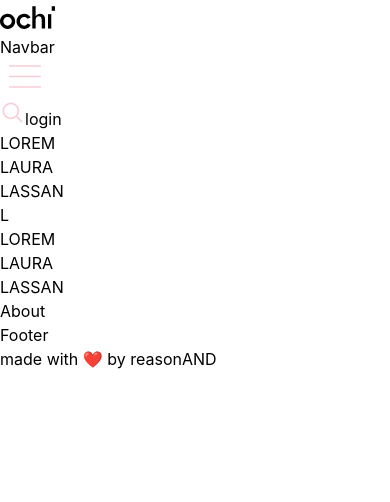
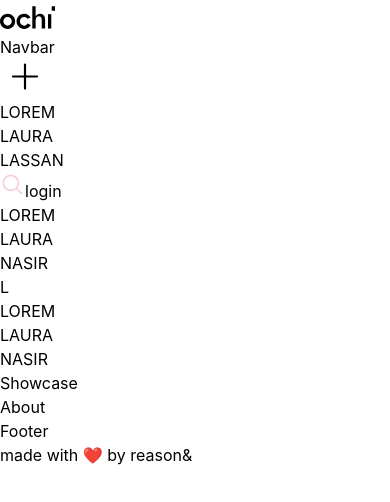
Before and after one commit to reasonAND/website, a React (Vite) app: page / in a window 390 px wide. Both pictures are taken after a click on the button 25 px from the left and 76 px from the top of the page. Shown: the top 502 px of the page. Built offline with nearby package versions, Linux system fonts and the light colour scheme.

Commit message:
added loader and mobile nav bar

```diff
--- a/src/App.jsx
+++ b/src/App.jsx
@@ -7,17 +7,19 @@ import Navbar from "./components/Navbar"
 import Footer from './components/Footer';
 import Showcase from './components/Showcase';
 import About from './components/About';
+import PreLoader from './components/PreLoader';
 
 
 function App() {
 
   const locomotiveScroll = new LocomotiveScroll();
   useEffect(() => {
-    document.title = 'Your Dynamic Title'; // Set your dynamic title here
+    document.title = 'Welcome!'; // Set your dynamic title here
   }, []);
 
   return (
     <>
+      <PreLoader />
       <Navbar />
       <Hero />
       <Showcase />
--- a/src/components/Footer.jsx
+++ b/src/components/Footer.jsx
@@ -6,8 +6,8 @@ const Footer = () => {
           Footer
         </h1>
       </div>
-      <div className="bg-[#242424] h-[5vh] flex justify-center items-center text-white">
-        made with ❤️ by reasonAND
+      <div className="bg-[#292551] h-[5vh] flex justify-center items-center text-white py-[15px]">
+        made with ❤️ by reason&
       </div>
     </>
   )
--- a/src/components/Hero.jsx
+++ b/src/components/Hero.jsx
@@ -1,11 +1,11 @@
 
 const Hero = () => {
-  const heroTexts = ["LOREM", "LAURA", "LASSAN"];
+  const heroTexts = ["LOREM", "LAURA", "NASIR"];
   return (
     <div className=" bg-[#242424] text-[#f7ced7] w-[100vw] h-[100vh] text-[20px]">
       <div className="sm:hidden">
         <div className="left h-[50vh] w-[100vw] px-5 py-11 sm:px-8 sm:text-[16px]">
-          <div className="my-6 leading-[69px]">
+          <div className="my-6 leading-[75px]">
             {heroTexts.map((title, index) => (
               index === 1
                 ? <div key={index} className="text-[12.5vw]">{title}</div>
--- a/src/components/Navbar.jsx
+++ b/src/components/Navbar.jsx
@@ -1,14 +1,29 @@
+import { useState } from "react";
+
 const Navbar = () => {
   // hides the navigation bar on scroll
+  const [isMenuOpen, setIsMenuOpen] = useState(false);
+  const [navOpacity, setNavOpacity] = useState(40);
+
+  const toggleMenu = () => {
+    setIsMenuOpen(!isMenuOpen);
+    isMenuOpen ? setNavOpacity(40) : setNavOpacity(100);
+  };
+
+  const heroTexts = ["LOREM", "LAURA", "LASSAN"];
+
   return (
-    <div className=" fixed w-[100vw] flex justify-between items-center py-[10px] px-4 sm:px-8 sm:text-[16px] text-[#f7ced7] text-[17px] bg-slate-800/40">
+    <div
+      className={`fixed w-[100vw] flex justify-between items-center py-[10px] px-4 sm:px-8 sm:text-[16px] text-[#f7ced7] text-[17px] bg-slate-800/${navOpacity}`}
+    >
       <div className="logo px-2">
         <svg
           width="55"
           height="35"
           viewBox="0 0 72 30"
           fill="none"
-          xmlns="http://www.w3.org/2000/svg">
+          xmlns="http://www.w3.org/2000/svg"
+        >
           <path
             d="M9.8393 10.2032C4.22951 10.3257 -0.0459221 14.7356 0.000372391 20.2752C0.0412204 25.3548 4.57808 30.3608 10.6862 29.9226C15.5145 29.5768 19.9015 25.4119 19.8525 20.0057C19.8035 14.5995 15.1904 10.0916 9.8393 10.2032ZM9.89649 25.7005C6.87101 25.7005 4.39834 23.1144 4.40924 19.9839C4.39525 19.2507 4.52792 18.522 4.79947 17.8407C5.07102 17.1594 5.47597 16.5392 5.99056 16.0164C6.50515 15.4937 7.11902 15.0789 7.79613 14.7966C8.47324 14.5142 9.19995 14.3698 9.93362 14.372C10.6673 14.3742 11.3931 14.5228 12.0686 14.8092C12.744 15.0956 13.3554 15.514 13.8668 16.0398C14.3783 16.5656 14.7796 17.1882 15.0471 17.8711C15.3146 18.554 15.4429 19.2834 15.4246 20.0166C15.4409 23.1008 12.9111 25.7059 9.88832 25.7005H9.89649Z"
             fill="currentColor"
@@ -32,18 +47,51 @@ const Navbar = () => {
         </svg>
       </div>
       <div className="hidden nav-middle desktop sm:flex">Navbar</div>
-      <button className="mobile hamburger sm:hidden">
+      <button className="mobile hamburger sm:hidden" onClick={toggleMenu}>
+        {isMenuOpen ? (
+          <svg
+            xmlns="http://www.w3.org/2000/svg"
+            width="50"
+            height="35"
+            fill="currentColor"
+            className="rotate-45"
+            viewBox="0 0 16 16">
+            <path d="M8 2a.5.5 0 0 1 .5.5v5h5a.5.5 0 0 1 0 1h-5v5a.5.5 0 0 1-1 0v-5h-5a.5.5 0 0 1 0-1h5v-5A.5.5 0 0 1 8 2Z" />
+          </svg>
+        )
+        : (
           <svg
             xmlns="http://www.w3.org/2000/svg"
             x="0px"
             y="0px"
             width="50"
-          height="35"
+            height="30"
             viewBox="0 0 50 50"
             fill="#f7ced7">
-          <path d="M 3 9 A 1.0001 1.0001 0 1 0 3 11 L 47 11 A 1.0001 1.0001 0 1 0 47 9 L 3 9 z M 3 24 A 1.0001 1.0001 0 1 0 3 26 L 47 26 A 1.0001 1.0001 0 1 0 47 24 L 3 24 z M 3 39 A 1.0001 1.0001 0 1 0 3 41 L 47 41 A 1.0001 1.0001 0 1 0 47 39 L 3 39 z"></path>
+            <path d="M 3 9 A 1.0001 1.0001 0 1 0 3 11 L 47 11 A 1.0001 1.0001 0 1 0 47 9 L 3 9 z M 3 24 A 1.0001 1.0001 0 1 0 3 26 L 47 26 A 1.0001 1.0001 0 1 0 47 24 L 3 24 z M 3 39 A 1.0001 1.0001 0 1 0 3 41 L 47 41 A 1.0001 1.0001 0 1 0 47 39 L 3 39 z" />
           </svg>
+        )}
       </button>
+      {isMenuOpen && (
+        <div className="absolute top-full left-0 w-full h-[100vh] bg-slate-800 p-4 z-[69]">
+          <p className="text-white">
+            <div className="my-6 leading-[75px]">
+              {heroTexts.map((title, index) =>
+                index === 1 ? (
+                  <div key={index} className="text-[12.5vw]">
+                    {title}
+                  </div>
+                ) : (
+                  <h1 key={index} className="text-[12.5vw]">
+                    {title}
+                  </h1>
+                )
+              )}
+            </div>
+          </p>
+        </div>
+      )}
+
       <div className="hidden desktop sm:flex sm:gap-5 sm:items-center">
         <button className="search  border-white/60 hover:border-[1px] hover:bg-black/35 p-[6px] rounded-full">
           <svg
--- /dev/null
+++ b/src/components/PreLoader.jsx
@@ -0,0 +1,24 @@
+import { useEffect, useState } from "react";
+
+const PreLoader = () => {
+  const [isLoading, setisLoading] = useState(true);
+
+  useEffect(() => {
+    console.log("loading");
+    const timeoutId = setTimeout(() => {
+      setisLoading(false);
+    }, 1500);
+
+    return () => clearTimeout(timeoutId);
+  }, []);
+
+  return (
+    isLoading ? (
+      <div className="PreLoader w-[100vw] h-[100vh] bg-[#242424] flex justify-center items-center text-white">
+        nasir Lauru hai
+      </div>
+    ) : null
+  );
+};
+
+export default PreLoader;
--- a/src/components/Showcase.jsx
+++ b/src/components/Showcase.jsx
@@ -10,6 +10,7 @@ const Showcase = () => {
       <div className="h-[76.5%] bg-green-900 flex items-center">
         Showcase
       </div> */}
+        Showcase
       </div>
     </div>
   )
```
Also changed, not shown: src/components/Loader.jsx (deleted, +0 -7 lines). Lines whose indentation alone changed are shown as unchanged.
